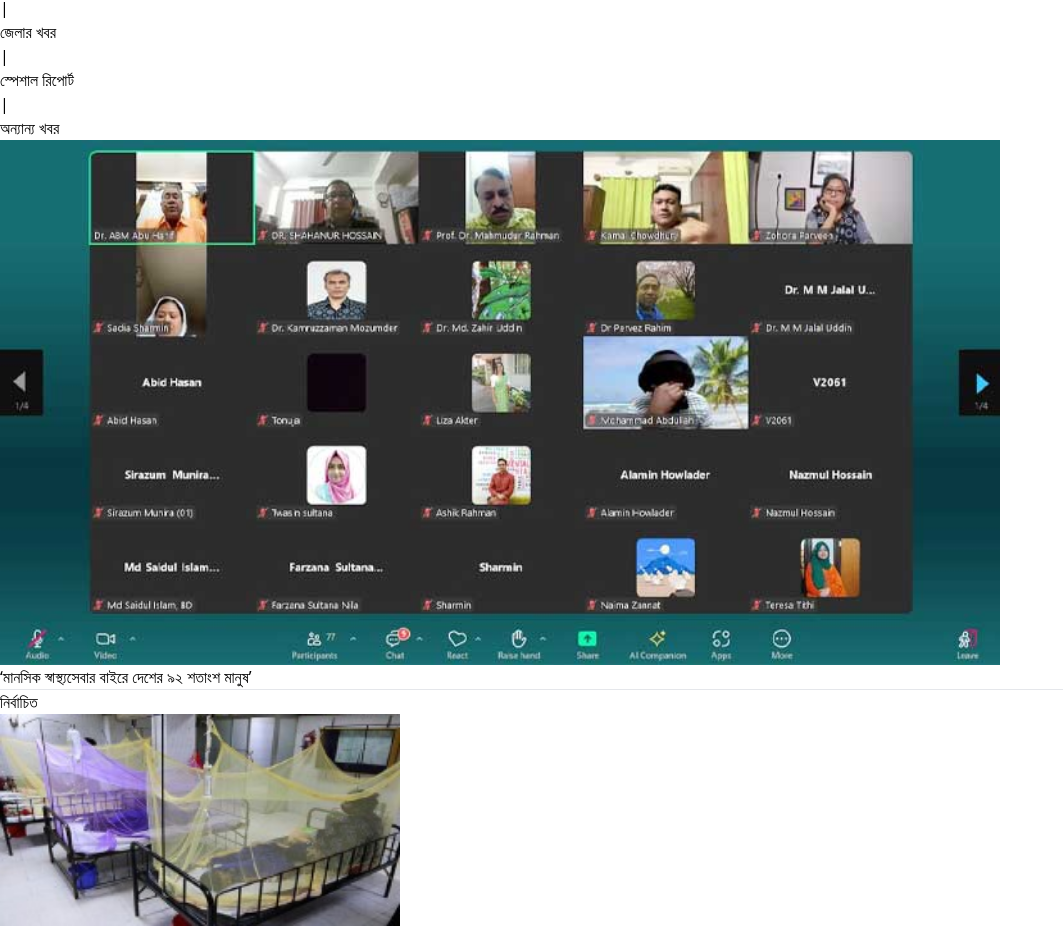
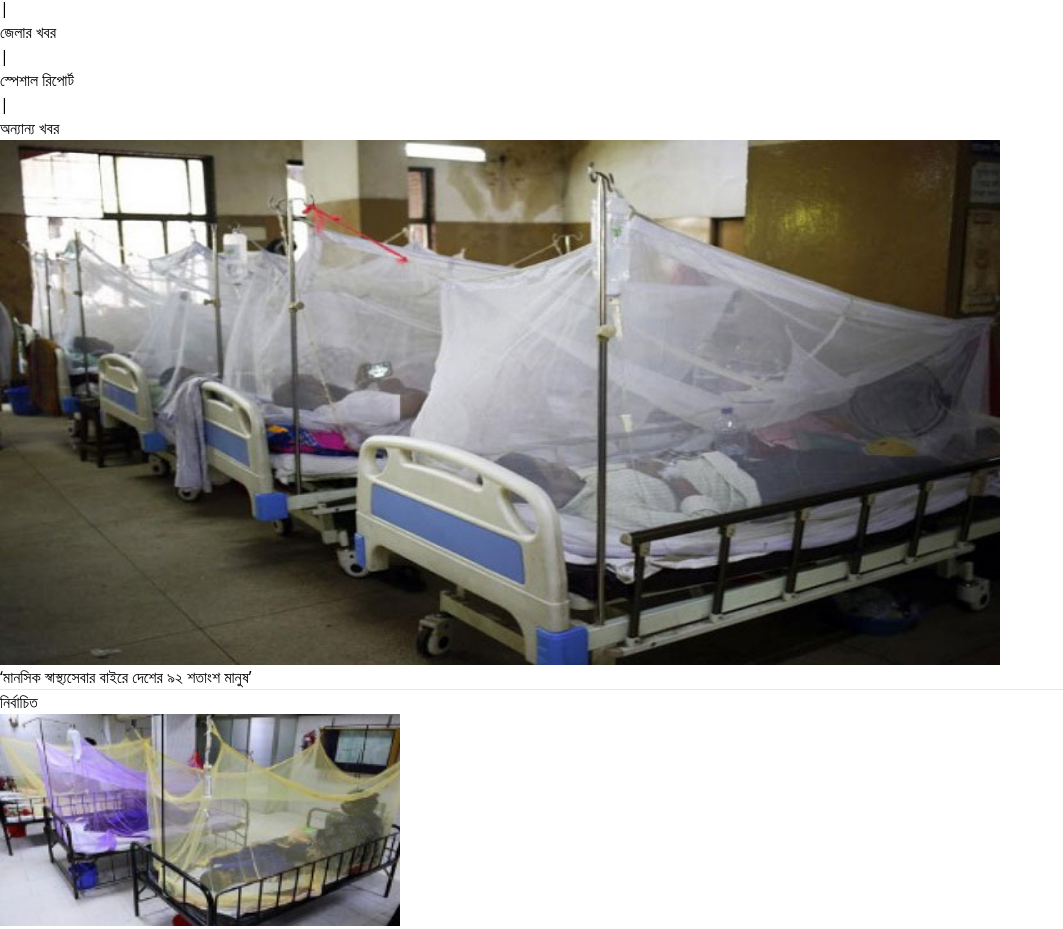
Before and after one commit to iqbalitsmy/medivoicebd, a Next.js app: page /categories/1/1 in a window 1280 px wide. Shown: the part 799-1728 px from the top of the page, without its empty margins (0-1063 px from the left). Built offline with nearby package versions, Linux system fonts and the light colour scheme.

Commit message:
category and sub-category page update

```diff
--- a/src/app/categories/[category]/[subcategory]/page.js
+++ b/src/app/categories/[category]/[subcategory]/page.js
@@ -7,7 +7,7 @@ const SubCategoryPage = () => {
         <div className='mb-6'>
             {/* first news */}
             <div className='mx-auto md:pr-6 mb-4'>
-                <Image className='mx-auto' src={"/images/news/clinical-psychology.jpg"} height={300} width={1000} alt='banner ad medivoice health' />
+                <Image className='mx-auto' src={"/images/news/dengue-new.jpg"} height={300} width={1000} alt='banner ad medivoice health' />
                 <div className="text-[32px] font-bold leading-10 mt-4 mb-6">
                     <h1 className='hover:text-[#d84315] cursor-pointer'><a href="">‘মানসিক স্বাস্থ্যসেবার বাইরে দেশের ৯২ শতাংশ মানুষ’</a></h1>
                 </div>
```
Also changed, not shown: public/images/news/dengue-new.jpg (added).
